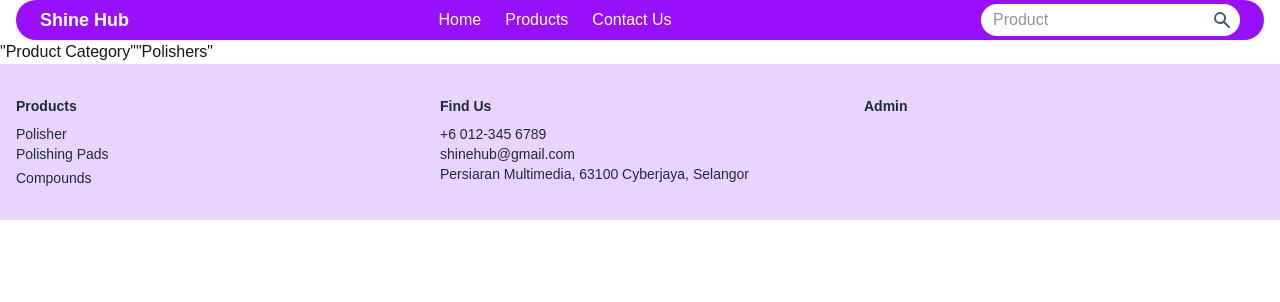
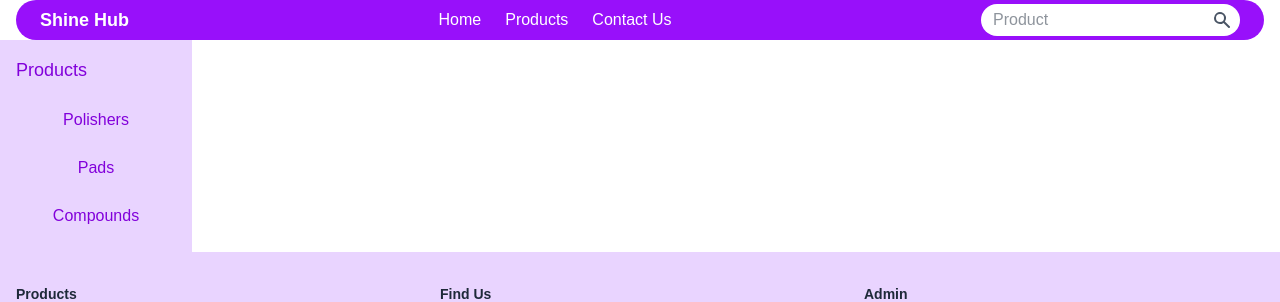
Before and after one commit to Lauzt1/Real-Time-Chatbot-Engine, a Next.js app in the folder shinehub/: page /product in a window 1280 px wide. Shown: the top 302 px of the page. Built offline with nearby package versions, Linux system fonts and the light colour scheme; no server answers.

Commit message:
category sidebar

```diff
--- a/shinehub/src/app/admin/productManagement/page.jsx
+++ b/shinehub/src/app/admin/productManagement/page.jsx
@@ -1,11 +1,9 @@
-import ProductCard from "@/components/admin/PolisherCard";
-import Link from "next/link";
+import CategorySidebar from "@/components/admin/CategorySidebar";
 
 export default function ProductManagement() {
     return (
         <>
-            <Link className="bg-white p-2" href="/admin/productManagement/addPolisher">Add Polisher</Link>
-            <ProductCard />
+            <CategorySidebar />
         </>
     )
 }
--- a/shinehub/src/app/product/page.jsx
+++ b/shinehub/src/app/product/page.jsx
@@ -1,14 +1,9 @@
-import Link from "next/link";
+import CategorySidebar from "@/components/CategorySidebar";
 
-export default function ProductCategory() {
+export default function ProductPage() {
     return (
-        <div>
-            "Product Category"
         <>
-        <Link href="/product/polisher">
-            "Polishers"
-        </Link>
+            <CategorySidebar />
         </>
-        </div>
     )
 }
--- /dev/null
+++ b/shinehub/src/components/CategorySidebar.jsx
@@ -0,0 +1,38 @@
+// components/admin/CategorySidebar.jsx
+import Link from 'next/link'
+import React from 'react'
+
+const categories = [
+  { name: 'Polishers', slug: 'polisher' },
+  { name: 'Pads',      slug: 'pad' },
+  { name: 'Compounds', slug: 'compound' },
+]
+
+export default function CategorySidebar({ active }) {
+  return (
+    <aside className="w-48 bg-purple-200 p-4">
+      <h2 className="text-purple-700 text-lg font-medium mb-4">Products</h2>
+      <ul className="space-y-2">
+        {categories.map((cat) => {
+          const isActive = cat.slug === active
+          return (
+            <li key={cat.slug}>
+              <Link
+                href={`/product/${cat.slug}`}
+                className={`
+                  block w-full text-center py-2 rounded
+                  transition-colors
+                  ${isActive
+                    ? 'bg-purple-600 text-white'
+                    : 'text-purple-700 hover:bg-purple-300'}
+                `}
+              >
+                {cat.name}
+              </Link>
+            </li>
+          )
+        })}
+      </ul>
+    </aside>
+  )
+}
--- /dev/null
+++ b/shinehub/src/components/admin/CategorySidebar.jsx
@@ -0,0 +1,38 @@
+// components/admin/CategorySidebar.jsx
+import Link from 'next/link'
+import React from 'react'
+
+const categories = [
+  { name: 'Polishers', slug: 'polisher' },
+  { name: 'Pads',      slug: 'pad' },
+  { name: 'Compounds', slug: 'compound' },
+]
+
+export default function CategorySidebar({ active }) {
+  return (
+    <aside className="w-48 bg-purple-200 p-4">
+      <h2 className="text-purple-700 text-lg font-medium mb-4">Categories</h2>
+      <ul className="space-y-2">
+        {categories.map((cat) => {
+          const isActive = cat.slug === active
+          return (
+            <li key={cat.slug}>
+              <Link
+                href={`/admin/productManagement/${cat.slug}`}
+                className={`
+                  block w-full text-center py-2 rounded
+                  transition-colors
+                  ${isActive
+                    ? 'bg-purple-600 text-white'
+                    : 'text-purple-700 hover:bg-purple-300'}
+                `}
+              >
+                {cat.name}
+              </Link>
+            </li>
+          )
+        })}
+      </ul>
+    </aside>
+  )
+}
```
